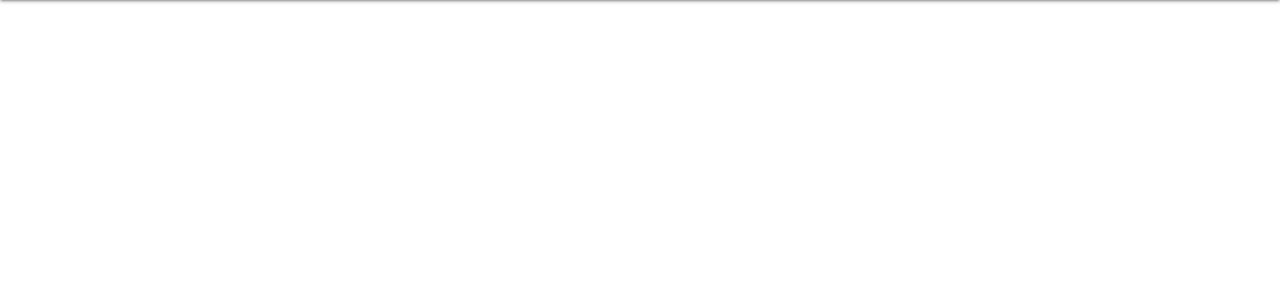
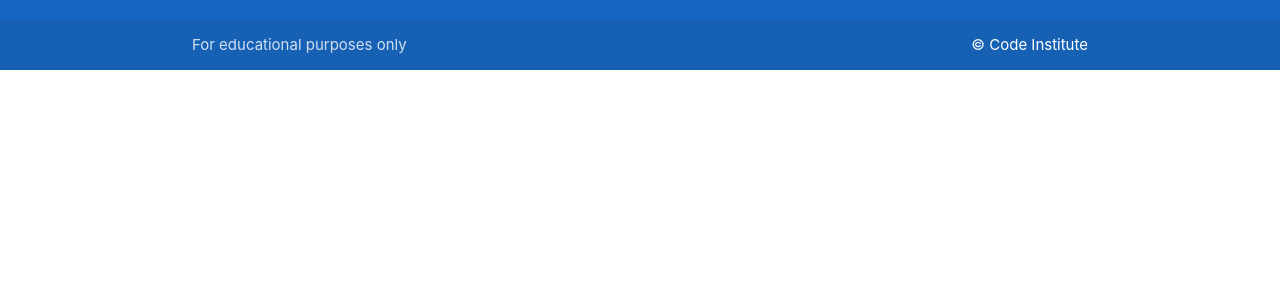
Before and after one commit to JoGorska/task-manager-flask-sqlalchemy, a Flask app: page / in a window 1280 px wide. Shown: the part 64-364 px from the top of the page. Run offline with Flask 2, Linux system fonts and the light colour scheme.

Commit message:
Add footer from materialize

```diff
--- a/taskmanager/static/js/script.js
+++ b/taskmanager/static/js/script.js
@@ -0,0 +1,6 @@
+
+// this is to initialize navbar from materialize
+
+$(document).ready(function(){
+    $('.sidenav').sidenav();
+  });
--- a/taskmanager/templates/base.html
+++ b/taskmanager/templates/base.html
@@ -36,11 +36,10 @@
                 <li><a href="{{ url_for('home') }}">Home</a></li>
                 <li><a href="">New Task</a></li>
                 <li><a href="">Categories</a></li>
-
-
             </ul>
             </div>
         </nav>
+
         <!-- mobiles nav bar -->
         <ul class="sidenav" id="mobile-demo">
             <li><a href="{{ url_for('home') }}">Home</a></li>
@@ -48,6 +47,28 @@
             <li><a href="">Categories</a></li>
         </ul>
    </header>
+
+   <main>
+       {% block content %}
+
+       {% endblock %}
+   </main>
+
+   <!-- footer -->
+
+   <footer class="page-footer blue darken-3">
+    <div class="footer-copyright">
+        <div class="container">
+            For educational purposes only
+            <a class="white-text right" href="https://codeinstitute.net" target="_blank">&copy; Code Institute</a>
+        </div>
+    </div>
+</footer>
+
+
+
+
+
 
     <!-- jQuery link needs to bo before materialize -->
     <!--Jquery script-->
```
